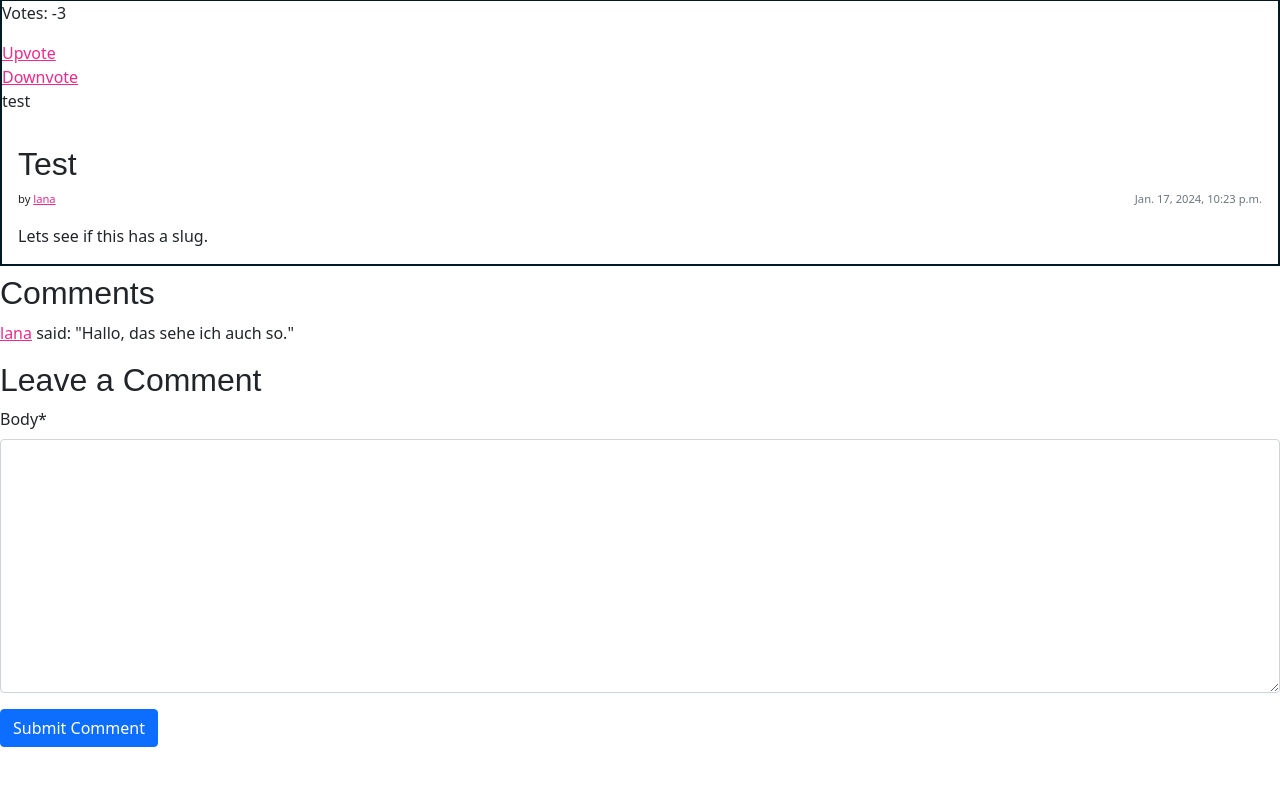
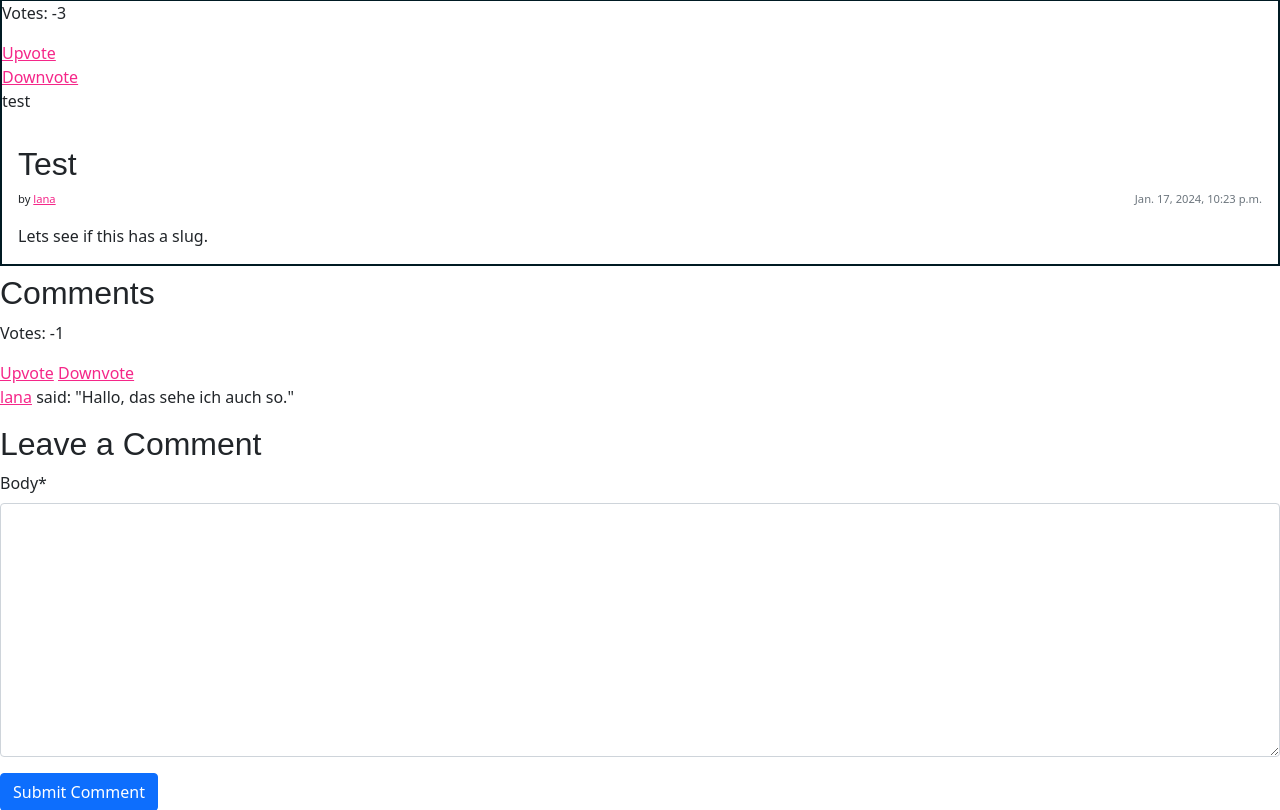
Before and after one commit to DasUnicorn/WordWeave, a Django app: page /thread/test/ in a window 1280 px wide. Shown: the part 65-875 px from the top of the page. Before the commit the page ends 812 px from the top, so only its background shows below. Run offline with Django 4.2, Linux system fonts and the light colour scheme; a user stored in the database is signed in; data comes from the database, SQL or seed files in the repository; both versions use the stored data as it was after the commit; parts of the project's set-up code (start-up, migrations or seed data) failed here and were passed over; some libraries are stand-ins or nearby versions; some web fonts are replaced.

Commit message:
feat: add upvotes and downvote for comments, #11 #13

```diff
--- a/weave_manager/models.py
+++ b/weave_manager/models.py
@@ -65,6 +65,7 @@ class Comment(models.Model):
     author = models.ForeignKey(settings.AUTH_USER_MODEL,
         on_delete=models.CASCADE, related_name="commenter")
     body = models.TextField()
+    votes = models.IntegerField(default=0)
     created_on = models.DateTimeField(auto_now_add=True)
 
     class Meta:
@@ -74,18 +75,33 @@ class Comment(models.Model):
         return f"Comment {self.body} by {self.author}"
 
     def up_vote(self, user):
-        # Check if the user has already voted for the comment
+        # Check if the user has already voted for the thread
         if not self.comment_votes.filter(user=user).exists():
             self.votes = F('votes') + 1
             self.save()
-            CommentVote.objects.create(comment=self, user=user, value=1)
+            self.comment_votes.create(user=user, value=1)
+        elif self.comment_votes.get(user=user, comment_id=self.id).value == -1:
+            self.votes = F('votes') + 2
+            self.save()
+            vote = self.comment_votes.get(user=user, comment_id=self.id)
+            vote.value = 1
+            vote.save()
+        # Here need to come an exception that gets handle to inform the user that they have already voted.
 
     def down_vote(self, user):
-        # Check if the user has already voted for the comment
+        # Check if the user has already voted for the thread
         if not self.comment_votes.filter(user=user).exists():
             self.votes = F('votes') - 1
             self.save()
-            CommentVote.objects.create(comment=self, user=user, value=-1)
+            self.comment_votes.create(user=user, value=-1)
+        elif self.comment_votes.get(user=user, comment_id=self.id).value == 1:
+            self.votes = F('votes') - 2
+            self.save()
+            vote = self.comment_votes.get(user=user, comment_id=self.id)
+            vote.value = -1
+            vote.save()
+        # Here need to come an exception that gets handle to inform the user that they have already voted.
+
 
 class ThreadVote(models.Model):
     user = models.ForeignKey(settings.AUTH_USER_MODEL, on_delete=models.CASCADE)
--- a/weave_manager/templates/thread_detail.html
+++ b/weave_manager/templates/thread_detail.html
@@ -23,6 +23,11 @@
 <!-- Display comments -->
 <h2>Comments</h2>
 {% for comment in comments %}
+<p>Votes: {{ comment.votes }}</p>
+{% if request.user.is_authenticated %}
+<a href="{% url 'upvote_comment' comment_id=comment.id %}">Upvote</a>
+<a href="{% url 'downvote_comment' comment_id=comment.id %}">Downvote</a>
+{% endif %}
 <div class="comment">
     <p><a href="{% url 'user_profile' username=comment.author %}">{{ comment.author }}</a> said: "{{ comment.body }}"</p>
 </div>
--- a/weave_manager/urls.py
+++ b/weave_manager/urls.py
@@ -1,5 +1,5 @@
 from . import views
-from .views import CreateThreadView, AddCommentView, ThreadDetailView, upvote_thread, downvote_thread
+from .views import CreateThreadView, AddCommentView, ThreadDetailView, upvote_thread, downvote_thread, upvote_comment, downvote_comment
 from django.urls import path
 
 urlpatterns = [
@@ -7,6 +7,8 @@ urlpatterns = [
     path('create_thread', CreateThreadView.as_view(), name='create_thread'),
     path('upvote/<int:thread_id>/', upvote_thread, name='upvote_thread'),
     path('downvote/<int:thread_id>/', downvote_thread, name='downvote_thread'),
+    path('upvote_comment/<int:comment_id>/', upvote_comment, name='upvote_comment'),
+    path('downvote_comment/<int:comment_id>/', downvote_comment, name='downvote_comment'),
     path('thread/<slug:slug>/add_comment/', AddCommentView.as_view(), name='add_comment'),
     path('thread/<slug:slug>/', ThreadDetailView.as_view(), name='thread_detail'),
 ]
--- a/weave_manager/views.py
+++ b/weave_manager/views.py
@@ -1,5 +1,5 @@
 from django.views import generic
-from .models import Thread
+from .models import Thread, Comment
 from django.shortcuts import render, redirect
 from django.contrib.auth.mixins import LoginRequiredMixin
 from django.views.generic import DetailView
@@ -59,6 +59,18 @@ def upvote_thread(request, thread_id):
     return redirect('home')
 
 def downvote_thread(request, thread_id):
-    thread = get_object_or_404(Thread, pk=thread_id)
+    thread = get_object_or_404(Thread, pk=thread_id) # pk lookup shortcut, which stands for “primary key”.
     thread.down_vote(request.user)
     return redirect('home')
+
+def upvote_comment(request, comment_id):
+    comment = get_object_or_404(Comment, pk=comment_id) # pk lookup shortcut, which stands for “primary key”.
+    comment.up_vote(request.user)
+    thread = get_object_or_404(Thread, pk=comment.thread.id)
+    return redirect('thread_detail', slug=thread.slug)
+
+def downvote_comment(request, comment_id):
+    comment = get_object_or_404(Comment, pk=comment_id) # pk lookup shortcut, which stands for “primary key”.
+    comment.down_vote(request.user)
+    thread = get_object_or_404(Thread, pk=comment.thread.id)
+    return redirect('thread_detail', slug=thread.slug)
```
Also changed, not shown: db.sqlite3, weave_manager/migrations/0005_comment_votes.py (added).
